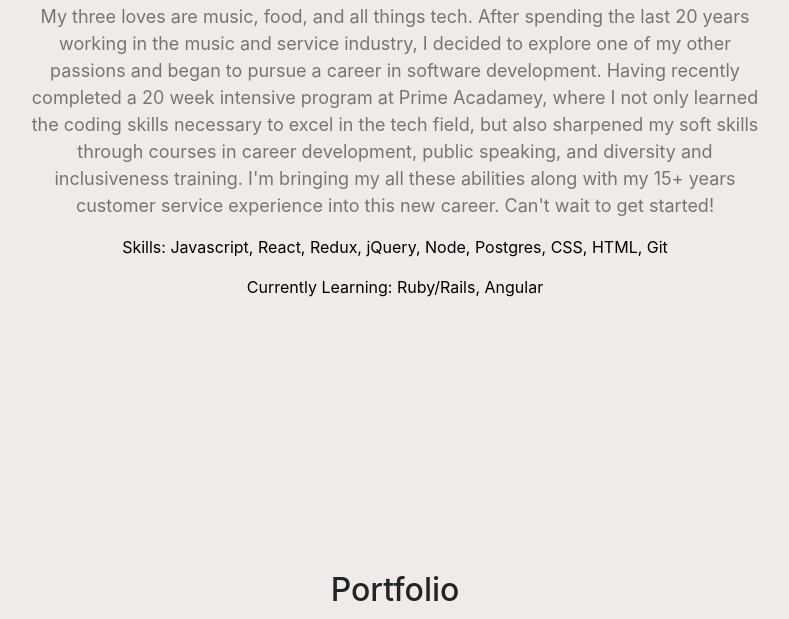
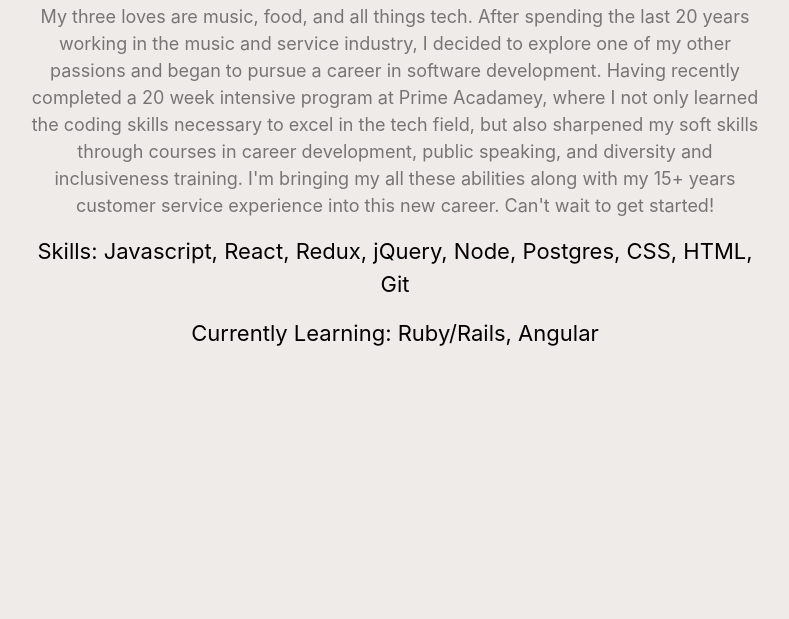
Before and after one commit to michaelsiddall/michaelsiddall.github.io, a website: page index.html in a window 1280 px wide. Shown: the part 1121-1740 px from the top of the page, without its empty margins (245-1034 px from the left). Drawn offline with nearby package versions, Linux system fonts and the light colour scheme; a web font is replaced by a local one.

Commit message:
increase font size in Skills

```diff
--- a/index.html
+++ b/index.html
@@ -124,8 +124,8 @@
             I'm bringing my all these abilities along with my 15+ years customer service experience into this new career.  Can't wait to get started!
             </p>
 
-            <p style="font-size:16px">Skills:  Javascript, React, Redux, jQuery, Node, Postgres, CSS, HTML, Git</p>
-            <p style="font-size:16px">Currently Learning:  Ruby/Rails, Angular</p>
+            <p style="font-size:22px">Skills:  Javascript, React, Redux, jQuery, Node, Postgres, CSS, HTML, Git</p>
+            <p style="font-size:22px">Currently Learning:  Ruby/Rails, Angular</p>
 
           </div>
         </div>
@@ -150,7 +150,7 @@
         <p><a href="https://github.com/michaelsiddall/show_me" target="_blank" class="centered, flex-container" style="font-size:15px; color:black">View Code on GitHub</a></p>
     </hr>
       <p style="font-style: bold;">Solo Project:  2 week Sprint</p>
-      <p style="font-size:20px">For many live music fans, saving old concerts ticket stubs was a way to reconnect with the memories of a musical experience. As technology has evolved, tickets have gone digital and so with it that direct connection or trigger to those memories. Show Me! is an app designed for fans of live music. Whether it’s a local band in a tiny dive bar or a sold out 40,000 seat arena concert, Show Me allows users to document and organize their live music experiences. Registered users have the ability to write reviews of their concert experiences: Who were you with? How was the sound at the venue? Did the artist play your favorite song? Maybe something personally memorable happened that night? With the power of Spotify’s Artist Search API and SongKick’s Venue Search API, users can quickly and easily add their favorite bands and venue information and capture not only their musical memories, but the life that was lived inside of them.</p>
+      <p style="font-size:20px">For many live music fans, saving old concerts ticket stubs was a way to reconnect with the memories of a musical experience. As technology has evolved, tickets have gone digital and so with it that direct connection or trigger to those memories. Show Me! is an app designed for fans of live music. Whether it’s a local band in a tiny dive bar or a sold out 40,000 seat arena concert, Show Me! allows users to document and organize their live music experiences. Registered users have the ability to write reviews of their concert experiences: Who were you with? How was the sound at the venue? Did the artist play your favorite song? Maybe something personally memorable happened that night? With the power of Spotify’s Artist Search API and SongKick’s Venue Search API, users can quickly and easily add their favorite bands and venue information and capture not only their musical memories, but the life that was lived inside of them.</p>
 
 
 
```
